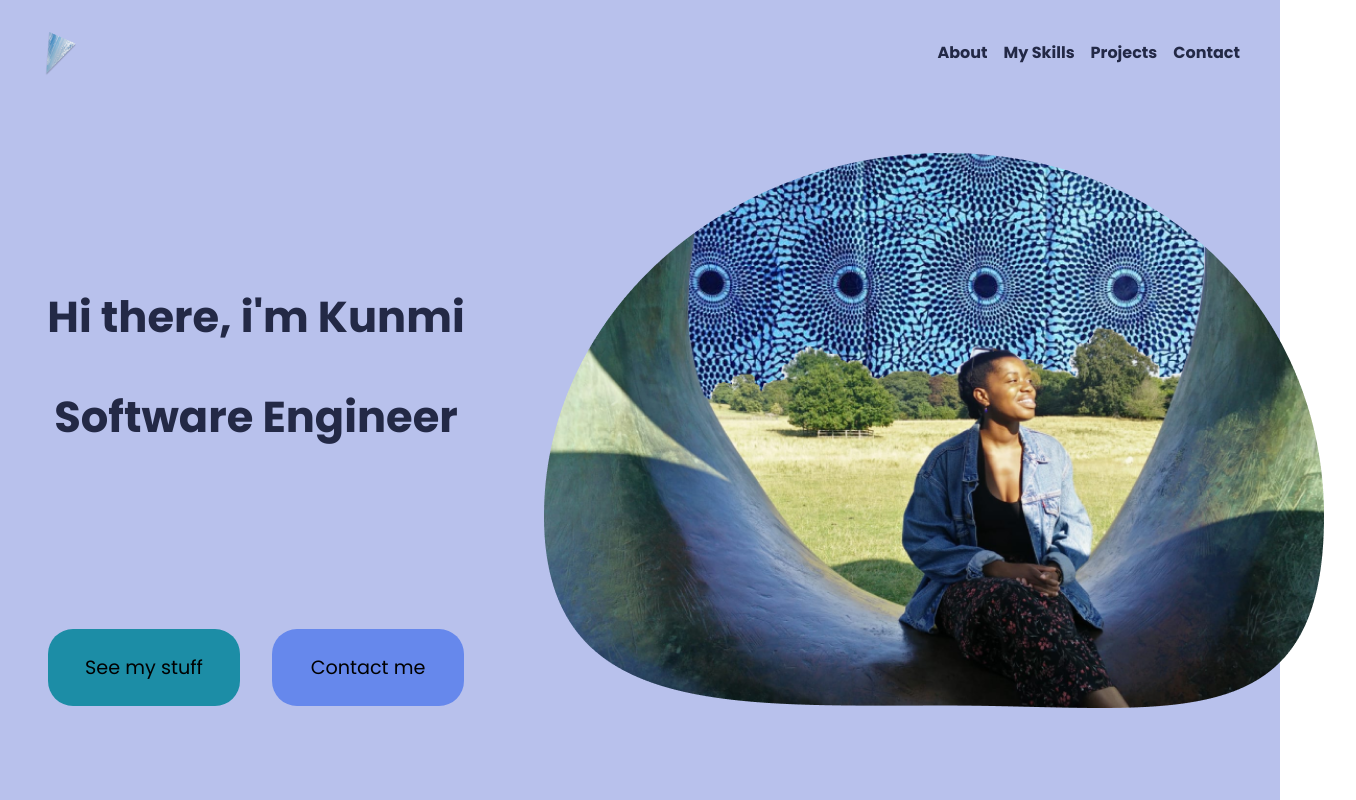
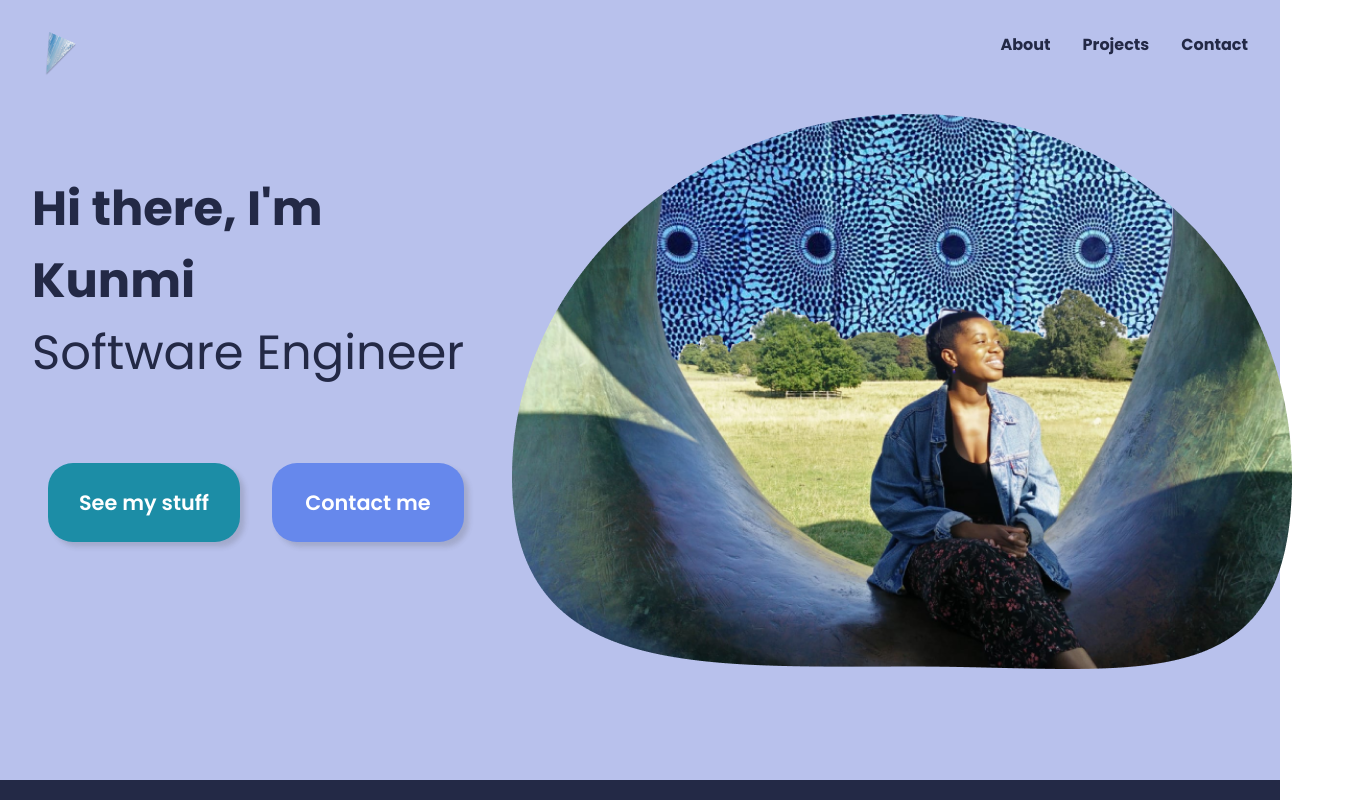
Before and after one commit to kumsw/portfolio-website, a React app: page / in a window 1280 px wide. Shown: the top 800 px of the page, 1356 px wide, since content can reach past the window. Built offline with nearby package versions, Linux system fonts and the light colour scheme; some packages are replaced by stand-ins of ours.

Commit message:
fixed nav positioning and nav scrolling

```diff
--- a/src/Components/CtaButton/ctaButton.module.css
+++ b/src/Components/CtaButton/ctaButton.module.css
@@ -1,10 +1,12 @@
-button {
+.button {
   font-family: "Poppins", sans-serif;
-  font-size: 1.2rem;
-  color: "#ffff";
+  font-size: 1.3rem;
+  font-weight: 600;
+  color: #ffff;
   width: 12rem;
   border: none;
   border-radius: 25px;
   padding: 1.5rem;
   margin: 1rem;
+  box-shadow: 0.3rem 0.3rem 0.3rem rgba(68, 68, 69, 0.187);
 }
--- a/src/Components/CtaButton/index.js
+++ b/src/Components/CtaButton/index.js
@@ -1,8 +1,8 @@
 import styles from "./ctaButton.module.css";
 
-function CtaButton({ buttonText, style }) {
+function CtaButton({ buttonText, style, id }) {
   return (
-    <button style={style} className={styles.button}>
+    <button id={id} style={style} className={styles.button}>
       {buttonText}
     </button>
   );
--- a/src/Components/Navbar/data.js
+++ b/src/Components/Navbar/data.js
@@ -1,6 +1,6 @@
 export const navItems = [
   { name: "about", value: "About" },
-  { name: "mySkills", value: "My Skills" },
+  // { name: "mySkills", value: "My Skills" },
   { name: "projects", value: "Projects" },
   { name: "contact", value: "Contact" },
 ];
--- a/src/Components/Navbar/index.js
+++ b/src/Components/Navbar/index.js
@@ -6,7 +6,7 @@ import logo from "./Polygon3Kunmi_home_spikes.png";
 function Navbar() {
   return (
     <nav className={styles.nav}>
-      <div>
+      <div className={styles.logoWrapper}>
         <img
           className={styles.navLogo}
           alt="Kunmi Logo"
--- a/src/Components/Navbar/navbar.module.css
+++ b/src/Components/Navbar/navbar.module.css
@@ -24,9 +24,9 @@
 
 .navItem {
   color: #232946;
-  padding: 0.5rem;
+  margin-left: 2rem;
   font-weight: bold;
 }
 .navItem:hover {
-  border-bottom: 1rem solid #232946;
+  border-bottom: 0.4rem solid #232946;
 }
--- a/src/Pages/Home/home.module.css
+++ b/src/Pages/Home/home.module.css
@@ -1,27 +1,35 @@
-/* .wrapper {
+.wrapper {
+  background-color: #b8c1ec;
   display: flex;
-} */
+}
 .home {
-  background-color: #b8c1ec;
   display: grid;
-  grid-template-columns: 20% 20% auto;
+  grid-template-columns: 20% 20% 60%;
   grid-template-rows: 50% 50%;
+
   color: #232946;
 }
-
 .homeHeading {
   grid-column-start: 1;
   grid-column-end: 3;
-  padding: 0;
-  font-size: 1.8rem;
-  text-align: center;
-  margin-top: auto;
+  display: flex;
+  flex-direction: column;
+  justify-content: center;
+  margin: 2rem;
 }
 
-img {
+.homeHeading h1 {
+  padding: 0;
+  margin: 0px;
+  font-size: 3rem;
+}
+.jobTitle h1 {
+  font-weight: 100;
+}
+
+.home img {
   grid-column-start: 3;
   grid-column-end: 4;
-  padding: 2rem;
 }
 
 .buttons {
@@ -29,6 +37,6 @@ img {
   grid-column-end: 3;
   grid-row-start: 2;
   grid-row-end: 3;
-  justify-items: center;
-  margin: auto;
+  display: flex;
+  justify-content: center;
 }
--- a/src/Pages/Home/index.js
+++ b/src/Pages/Home/index.js
@@ -1,27 +1,43 @@
 import styles from "./home.module.css";
-
 import HomeImage from "./homeBanner.png";
 import CtaButton from "../../Components/CtaButton";
+import { Link } from "react-scroll";
 
 function Home() {
   return (
     <div className={styles.wrapper}>
       <div className={styles.home}>
         <section className={styles.homeHeading}>
-          <h1 id="kunmiHeading">Hi there, i'm Kunmi</h1>
+          <h1>Hi there, I'm Kunmi</h1>
+          <section className={styles.jobTitle}>
             <h1>Software Engineer</h1>
           </section>
+        </section>
         <section className={styles.buttons}>
+          <Link
+            to={"projects"}
+            spy={true}
+            smooth={true}
+            duration={600}
+            offset={-70}
+          >
             <CtaButton
               style={{ backgroundColor: "#1C8DA6" }}
-            id="seeMyStuff"
               buttonText={"See my stuff"}
             ></CtaButton>
+          </Link>
+          <Link
+            to={"contact"}
+            spy={true}
+            smooth={true}
+            offset={-70}
+            duration={600}
+          >
             <CtaButton
               style={{ backgroundColor: "#6688EC" }}
-            id="contact"
               buttonText={"Contact me"}
             ></CtaButton>
+          </Link>
         </section>
         <img src={HomeImage} alt={" kunmi with an ankara print sky"} />
       </div>
```
Lines whose indentation alone changed are shown as unchanged.
